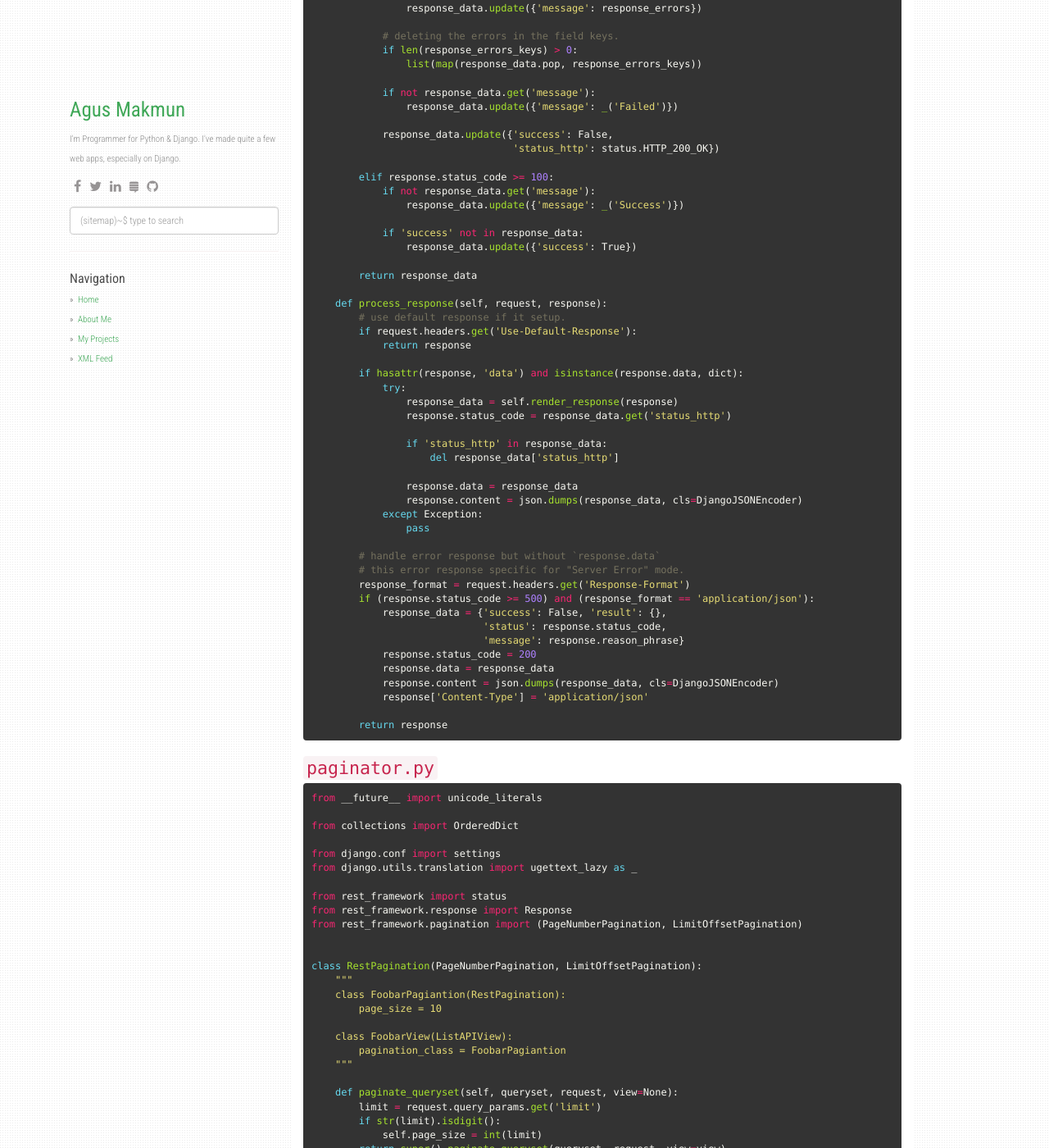
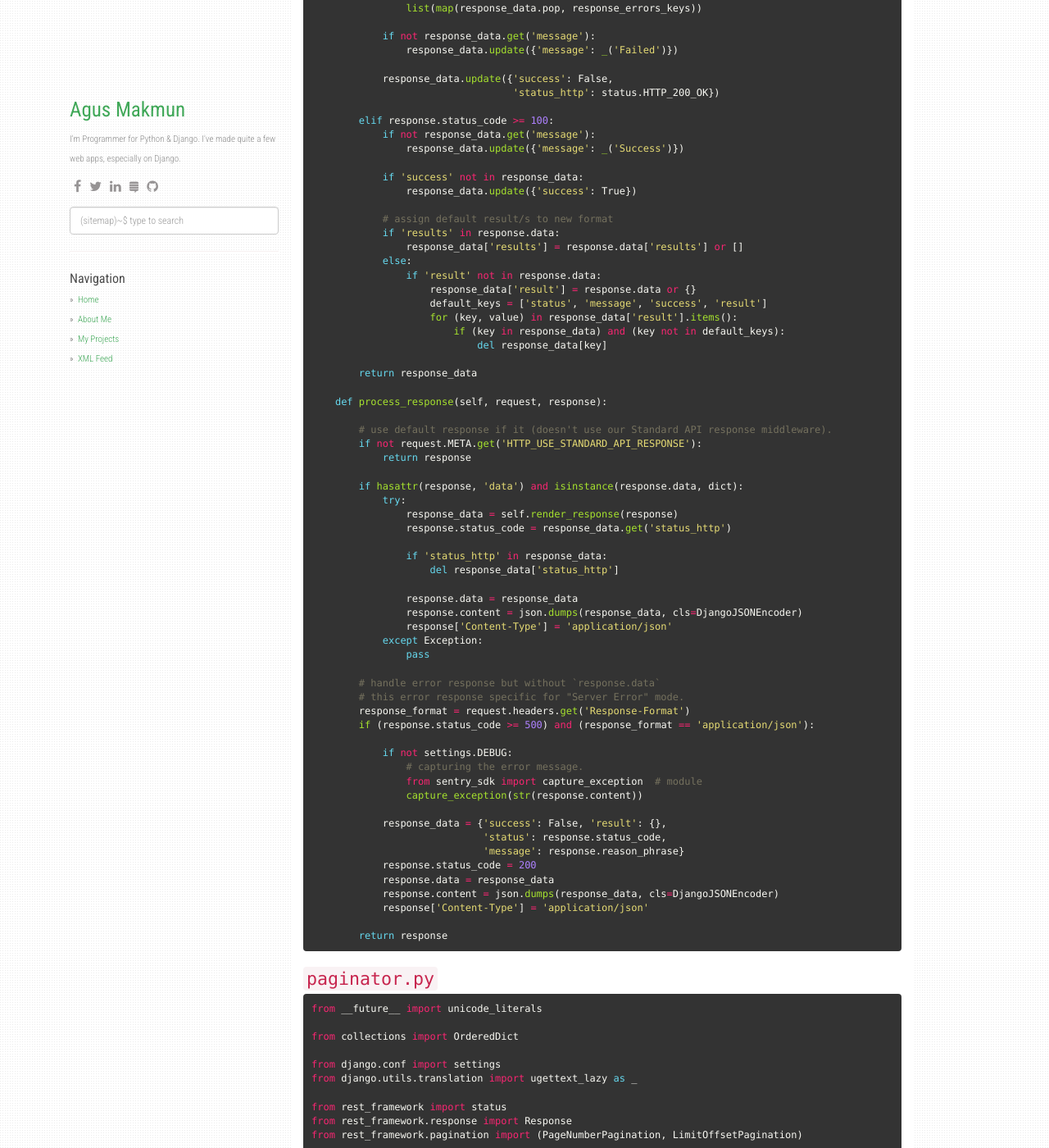
Before and after one commit to agusmakmun/agusmakmun.github.io, a Jekyll site: the page built from _posts/2020-01-07-django-standard-api-response-middleware-for-drf.md, in a window 1280 px wide and 1400 px high, scrolled down 1826 px. Shown: the whole window at 82% size. Built offline with Jekyll 4.4.1, drawn with Linux system fonts in a browser that asks for light colours; nearby versions of some CDN libraries; comment, search, counter and statistics services are not loaded; some of the changed text lies outside the part shown.

Commit message:
Update default response when doesn't have result

```diff
--- a/_posts/2020-01-07-django-standard-api-response-middleware-for-drf.md
+++ b/_posts/2020-01-07-django-standard-api-response-middleware-for-drf.md
@@ -127,11 +123,23 @@ class BaseAPIResponseMiddleware(MiddlewareMixin):
             if 'success' not in response_data:
                 response_data.update({'success': True})
 
+            # assign default result/s to new format
+            if 'results' in response.data:
+                response_data['results'] = response.data['results'] or []
+            else:
+                if 'result' not in response.data:
+                    response_data['result'] = response.data or {}
+                    default_keys = ['status', 'message', 'success', 'result']
+                    for (key, value) in response_data['result'].items():
+                        if (key in response_data) and (key not in default_keys):
+                            del response_data[key]
+
         return response_data
 
     def process_response(self, request, response):
-        # use default response if it setup.
-        if request.headers.get('Use-Default-Response'):
+
+        # use default response if it (doesn't use our Standard API response middleware).
+        if not request.META.get('HTTP_USE_STANDARD_API_RESPONSE'):
             return response
 
         if hasattr(response, 'data') and isinstance(response.data, dict):
@@ -144,6 +152,7 @@ class BaseAPIResponseMiddleware(MiddlewareMixin):
 
                 response.data = response_data
                 response.content = json.dumps(response_data, cls=DjangoJSONEncoder)
+                response['Content-Type'] = 'application/json'
             except Exception:
                 pass
 
@@ -151,6 +160,12 @@ class BaseAPIResponseMiddleware(MiddlewareMixin):
         # this error response specific for "Server Error" mode.
         response_format = request.headers.get('Response-Format')
         if (response.status_code >= 500) and (response_format == 'application/json'):
+
+            if not settings.DEBUG:
+                # capturing the error message.
+                from sentry_sdk import capture_exception  # module
+                capture_exception(str(response.content))
+
             response_data = {'success': False, 'result': {},
                              'status': response.status_code,
                              'message': response.reason_phrase}
```
Also changed, not shown: other parts of _posts/2020-01-07-django-standard-api-response-middleware-for-drf.md (+2 -6 lines).
